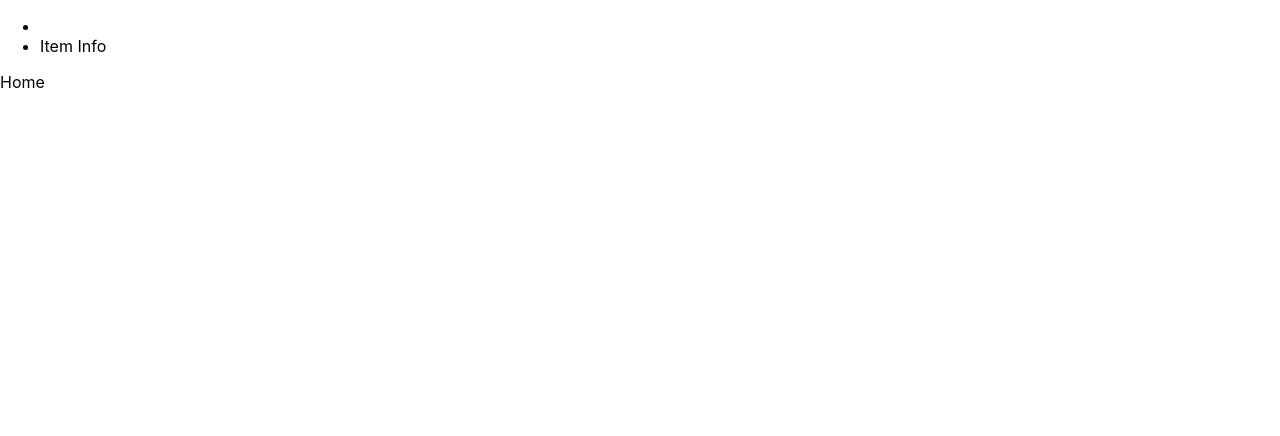
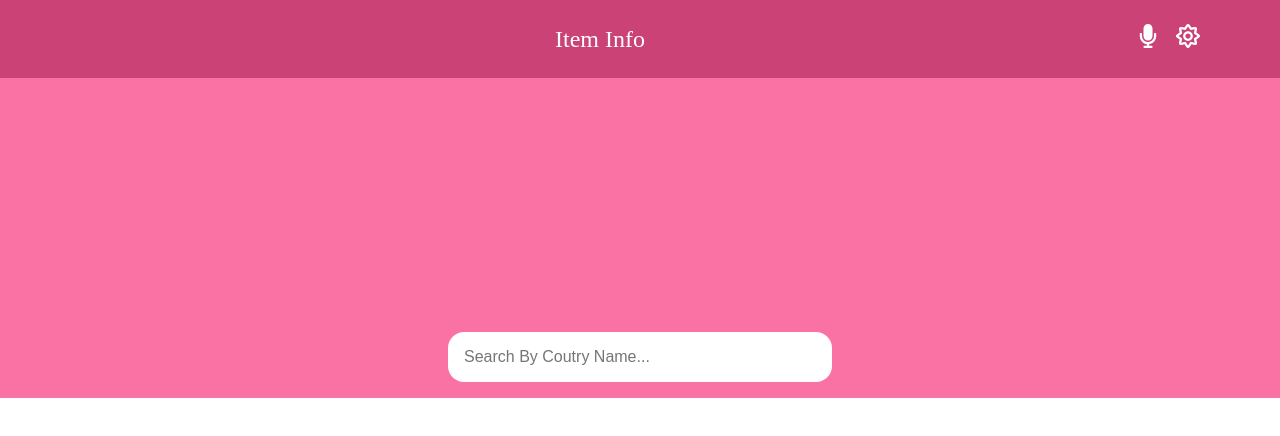
Before and after one commit to Nasirkhan294/population-metrics-webapp, a React (Create React App) app: page / in a window 1280 px wide. Shown: the top 436 px of the page. Built offline with nearby package versions, Linux system fonts and the light colour scheme.

Commit message:
Add stylelized navbar and home components

```diff
--- a/src/components/Navbar.jsx
+++ b/src/components/Navbar.jsx
@@ -1,20 +1,26 @@
 import { useLocation, useNavigate } from 'react-router-dom';
 import { BiLeftArrowAlt } from 'react-icons/bi';
+import { FaMicrophone, FaRegSun } from 'react-icons/fa';
+import styles from '../styles/Navbar.module.css';
 
 const Navbar = () => {
   const locate = useLocation();
   const navigate = useNavigate();
   return (
-    <nav>
-      <ul>
+    <nav className={styles.navbar}>
+      <ul className={styles.navList}>
         <li>
           {locate.pathname === '/' ? (
             ''
           ) : (
-            <BiLeftArrowAlt onClick={() => navigate('/')} />
+            <BiLeftArrowAlt className={styles.arrow} onClick={() => navigate('/')} />
           )}
         </li>
         <li>{locate.pathname === '/' ? 'Item Info' : 'Item Details'}</li>
+        <li>
+          <FaMicrophone className={styles.microphone} />
+          <FaRegSun className={styles.setting} />
+        </li>
       </ul>
     </nav>
   );
--- a/src/index.css
+++ b/src/index.css
@@ -1,27 +1,5 @@
-body {
+* {
+  box-sizing: border-box;
   margin: 0;
-  font-family:
-    -apple-system,
-    BlinkMacSystemFont,
-    'Segoe UI',
-    'Roboto',
-    'Oxygen',
-    'Ubuntu',
-    'Cantarell',
-    'Fira Sans',
-    'Droid Sans',
-    'Helvetica Neue',
-    sans-serif;
-  -webkit-font-smoothing: antialiased;
-  -moz-osx-font-smoothing: grayscale;
+  padding: 0;
 }
-
-code {
-  font-family:
-    source-code-pro,
-    Menlo,
-    Monaco,
-    Consolas,
-    'Courier New',
-    monospace;
-}
--- a/src/pages/Home.jsx
+++ b/src/pages/Home.jsx
@@ -1,5 +1,11 @@
+import styles from '../styles/Home.module.css';
+
 const Home = () => (
-  <div>Home</div>
+  <div>
+    <div className={styles.banner}>
+      <input type="text" placeholder="search by coutry name..." />
+    </div>
+  </div>
 );
 
 export default Home;
--- /dev/null
+++ b/src/styles/Home.module.css
@@ -0,0 +1,18 @@
+.banner {
+	display: flex;
+	justify-content: center;
+	align-items: flex-end;
+	height: 40vh;
+	background-color: #FA72A4;
+}
+
+input {
+	padding: 1rem;
+	width: 30%;
+	margin-bottom: 1rem;
+	border: none;
+	outline: none;
+	border-radius: 1rem;
+	font-size: 1rem;
+	text-transform: capitalize;
+}
--- /dev/null
+++ b/src/styles/Navbar.module.css
@@ -0,0 +1,43 @@
+.navbar {
+  display: flex;
+  justify-content: center;
+  align-items: center;
+  background-color: #cb4276;
+  padding: 1rem;
+}
+
+.navList {
+  display: flex;
+  justify-content: space-between;
+  align-items: center;
+  width: 100%;
+  list-style-type: none;
+  padding: 0.5rem 3rem;
+}
+
+.navList li {
+  font-size: 1.5rem;
+  color: #fff;
+}
+
+.arrow {
+  border: 2px solid #fff;
+  border-radius: 50%;
+}
+
+.arrow:hover {
+  background-color: #fff;
+  color: #cb4276;
+  cursor: pointer;
+}
+
+.microphone,
+.setting {
+  margin-right: 1rem;
+}
+
+.microphone:hover,
+.setting:hover {
+	color: #cac9c9;
+	cursor: pointer;
+}
```
